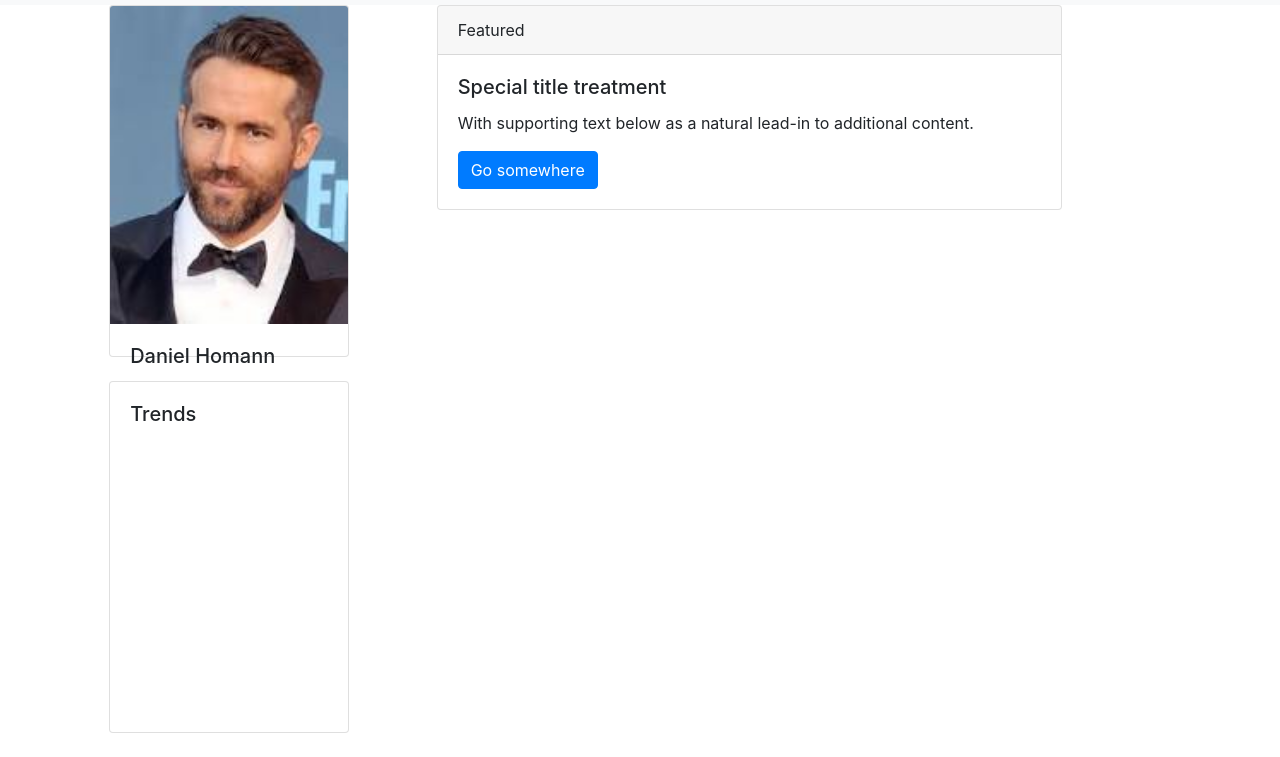
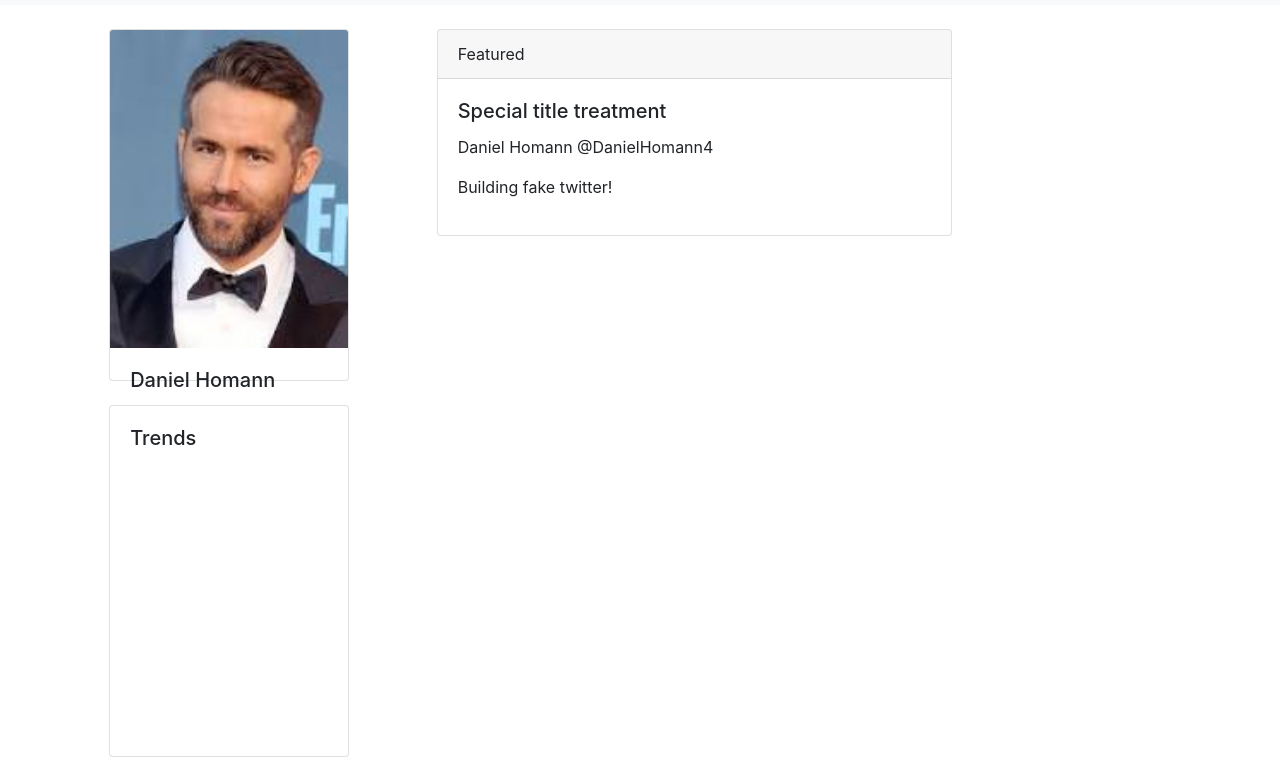
Before and after one commit to danielhomann4/Tweeter, a plain HTML site: page Public/profile.html in a window 1280 px wide. Shown: the part 51-808 px from the top of the page. Drawn offline with nearby package versions, Linux system fonts and the light colour scheme.

Commit message:
setting up post

```diff
--- a/Public/profile.html
+++ b/Public/profile.html
@@ -87,6 +87,7 @@
           </button>
         </div>
       </nav>
+      <br/>
       <div class="row">
         <div class="col-md-3 offset-md-1">
           <div class="card" style="width: 15rem; height: 22rem;">
@@ -105,7 +106,7 @@
             </div>
           </div>
         </div>
-        <div class="col-md-6">
+        <div class="col-md-5">
           <div class="card">
             <div class="card-header">
               Featured
@@ -113,10 +114,9 @@
             <div class="card-body">
               <h5 class="card-title">Special title treatment</h5>
               <p class="card-text">
-                With supporting text below as a natural lead-in to additional
-                content.
+                Daniel Homann @DanielHomann4 <div id="time"></div>
+                <div id="post">Building fake twitter!</div>
               </p>
-              <a href="#" class="btn btn-primary">Go somewhere</a>
             </div>
           </div>
         </div>
```
